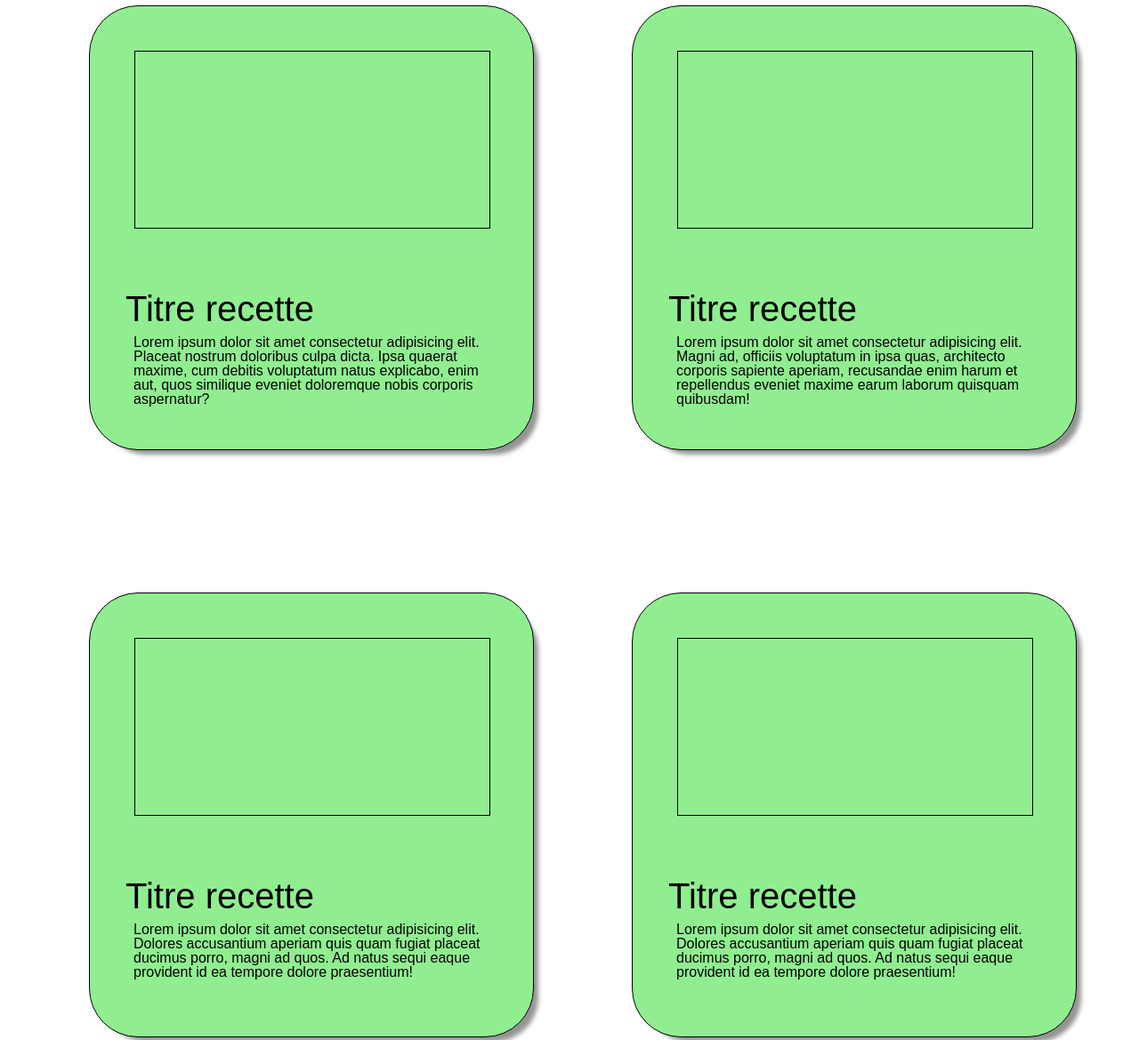
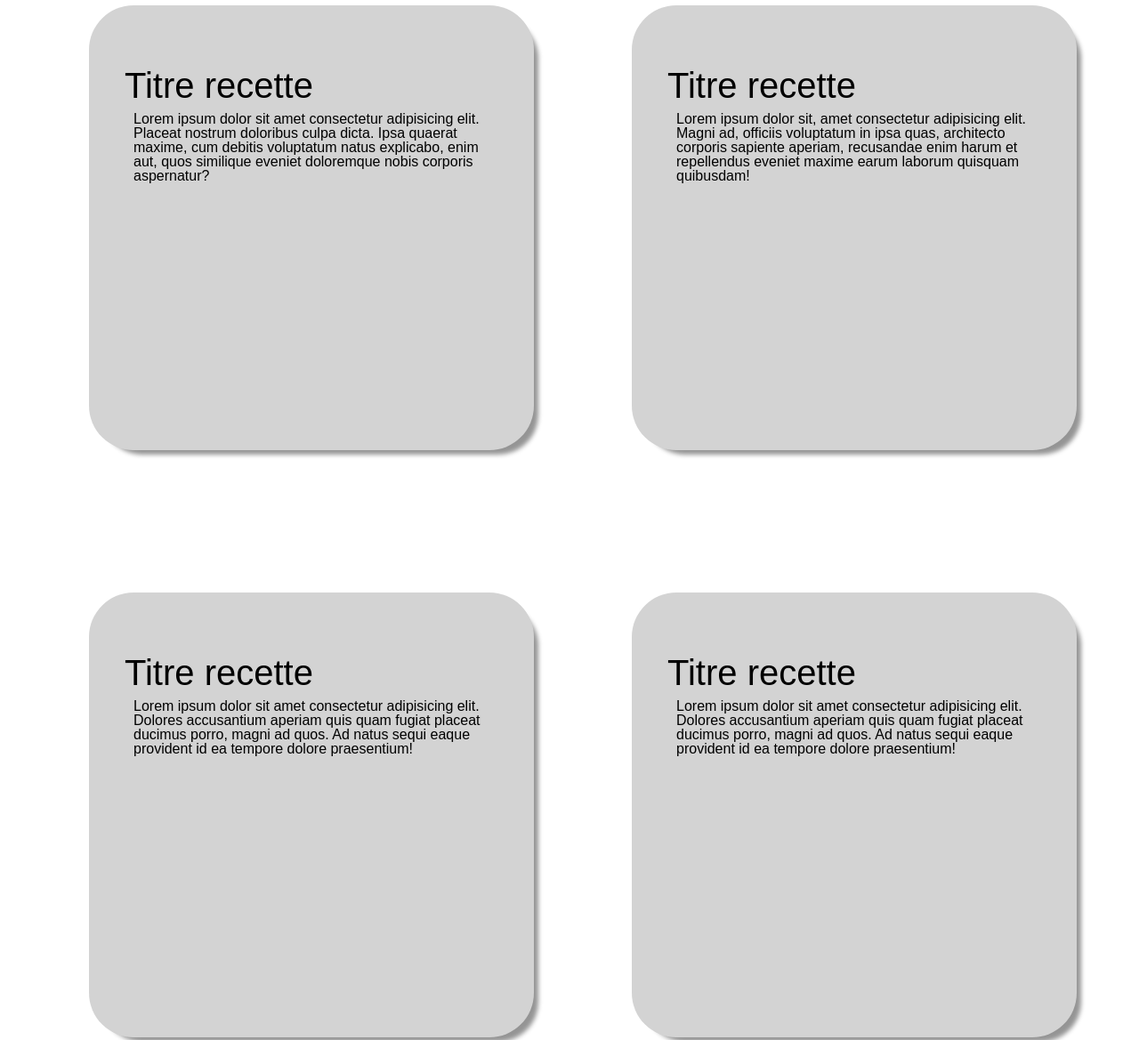
Before and after one commit to Nigh-ctrl/projet-AMAP, a React app in the folder front/: page / in a window 1280 px wide. Shown: the part 160-1329 px from the top of the page at 89% size. Built offline with nearby package versions, Linux system fonts and the light colour scheme.

Commit message:
affichage 4 cards grey

```diff
--- a/front/src/components/Recettes/Recette/index.js
+++ b/front/src/components/Recettes/Recette/index.js
@@ -11,23 +11,23 @@ function Recette(){
 
 
             <div class="card-recette">
-                <div class="photo-recette"></div>
+
                 <h1 class="titre-recette">Titre recette</h1>
                 <h2 class="description-recette">Lorem ipsum dolor sit amet consectetur adipisicing elit. Placeat nostrum doloribus culpa dicta. Ipsa quaerat maxime, cum debitis voluptatum natus explicabo, enim aut, quos similique eveniet doloremque nobis corporis aspernatur?</h2>
             </div>
 
             <div class="card-recette">
-                <div class="photo-recette"></div>
+
                 <h1 class="titre-recette">Titre recette</h1>
-                <h2 class="description-recette">Lorem ipsum dolor sit amet consectetur adipisicing elit. Magni ad, officiis voluptatum in ipsa quas, architecto corporis sapiente aperiam, recusandae enim harum et repellendus eveniet maxime earum laborum quisquam quibusdam!</h2>
+                <h2 class="description-recette">Lorem ipsum dolor sit, amet consectetur adipisicing elit. Magni ad, officiis voluptatum in ipsa quas, architecto corporis sapiente aperiam, recusandae enim harum et repellendus eveniet maxime earum laborum quisquam quibusdam!</h2>
             </div>
             <div class="card-recette">
-                <div class="photo-recette"></div>
+
                 <h1 class="titre-recette">Titre recette</h1>
                 <h2 class="description-recette">Lorem ipsum dolor sit amet consectetur adipisicing elit. Dolores accusantium aperiam quis quam fugiat placeat ducimus porro, magni ad quos. Ad natus sequi eaque provident id ea tempore dolore praesentium!</h2>
             </div>
             <div class="card-recette">
-                <div class="photo-recette"></div>
+
                 <h1 class="titre-recette">Titre recette</h1>
                 <h2 class="description-recette">Lorem ipsum dolor sit amet consectetur adipisicing elit. Dolores accusantium aperiam quis quam fugiat placeat ducimus porro, magni ad quos. Ad natus sequi eaque provident id ea tempore dolore praesentium!</h2>
             </div>
--- a/front/src/components/Recettes/Recette/styles.scss
+++ b/front/src/components/Recettes/Recette/styles.scss
@@ -1,14 +1,11 @@
-
-
-
 
 .card-recette{
-  border-radius: 11%;
+  border-radius: 10%;
   width: 500px;
   height: 500px;
-  background:#90EE90;
+  background:lightgrey;
   margin: 10px;
-  border: 1px solid black;
+
   display: inline-block;
   margin-top: 150px;
   margin-left: 100px;
```
